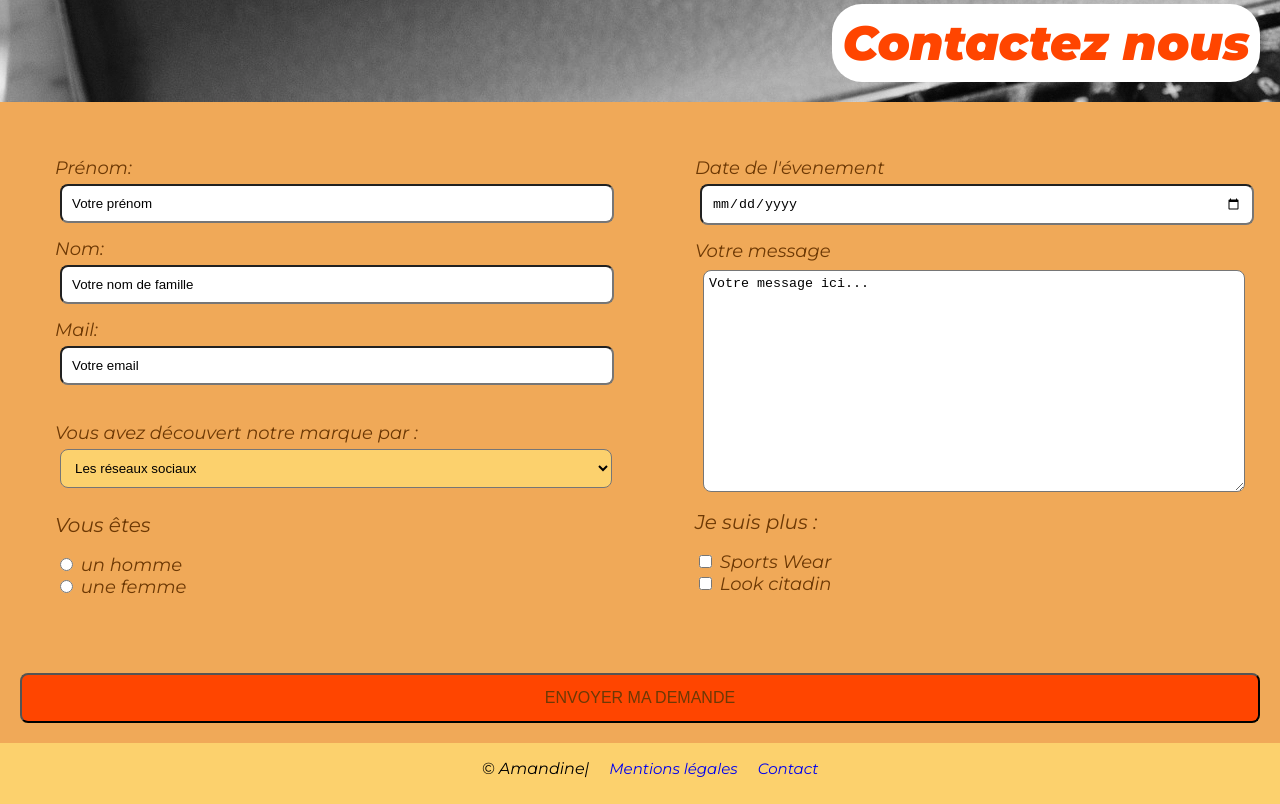
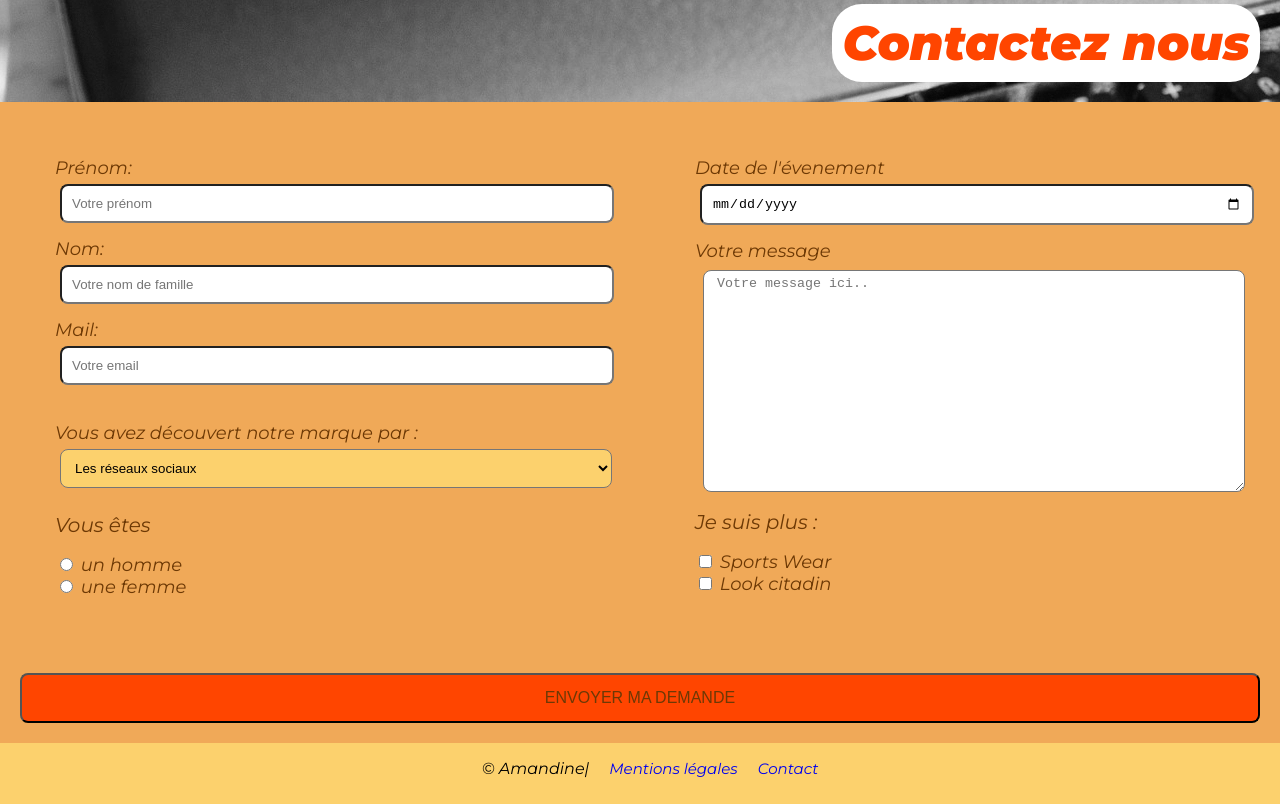
Before and after one commit to alieau/projet-happy-queen, a plain HTML site: page contact.html in a window 1280 px wide. Shown: the part 818-1622 px from the top of the page. Drawn offline with Linux system fonts and the light colour scheme; files whose address does not match are found by name.

Commit message:
form contact V4

```diff
--- a/contact.html
+++ b/contact.html
@@ -39,15 +39,15 @@
 
       <div class="space50">
         <label for="prenom">Prénom:</label ><br>
-        <input type="prenom" id="prenom" name="prenom" value="Votre prénom" class="prenom"><br >
+        <input type="prenom" id="prenom" name="prenom" placeholder="Votre prénom" class="prenom"><br >
 
 
         <label for="name">Nom:</label><br>
-        <input type="text" id="name" name="name" value="Votre nom de famille" class="nom">
+        <input type="text" id="name" name="name" placeholder="Votre nom de famille" class="nom">
 
         <br>
         <label for="mail"></label>Mail:</label><br>
-        <input type="text" id="mail" name="mail" value="Votre email" class="email">
+        <input type="text" id="mail" name="mail" placeholder="Votre email" class="email">
         <br><br>
 
         <label for="titlle-scrolling-menu">Vous avez découvert notre marque par :</label>
@@ -68,10 +68,10 @@
 
       <div class="space50"><label for="date">Date de l'évenement</label>
         <label for="date"></label><br>
-        <input type="date" id="date" name="date" value="Choisissez une date" class="calendar">
+        <input type="date" id="date" name="date" placeholder="Choisissez une date" class="calendar">
         <br>
-        <label for="message"></label> Votre message</label><br>
-        <textarea id="message" name="message" class="message">Votre message ici...</textarea>
+        <label for="message"> Votre message</label><br>
+        <textarea id="message" name="message" class="message" placeholder=" Votre message ici.."></textarea>
         <br>
 
         <h2 class="h2">Je suis plus : </h2>
```
